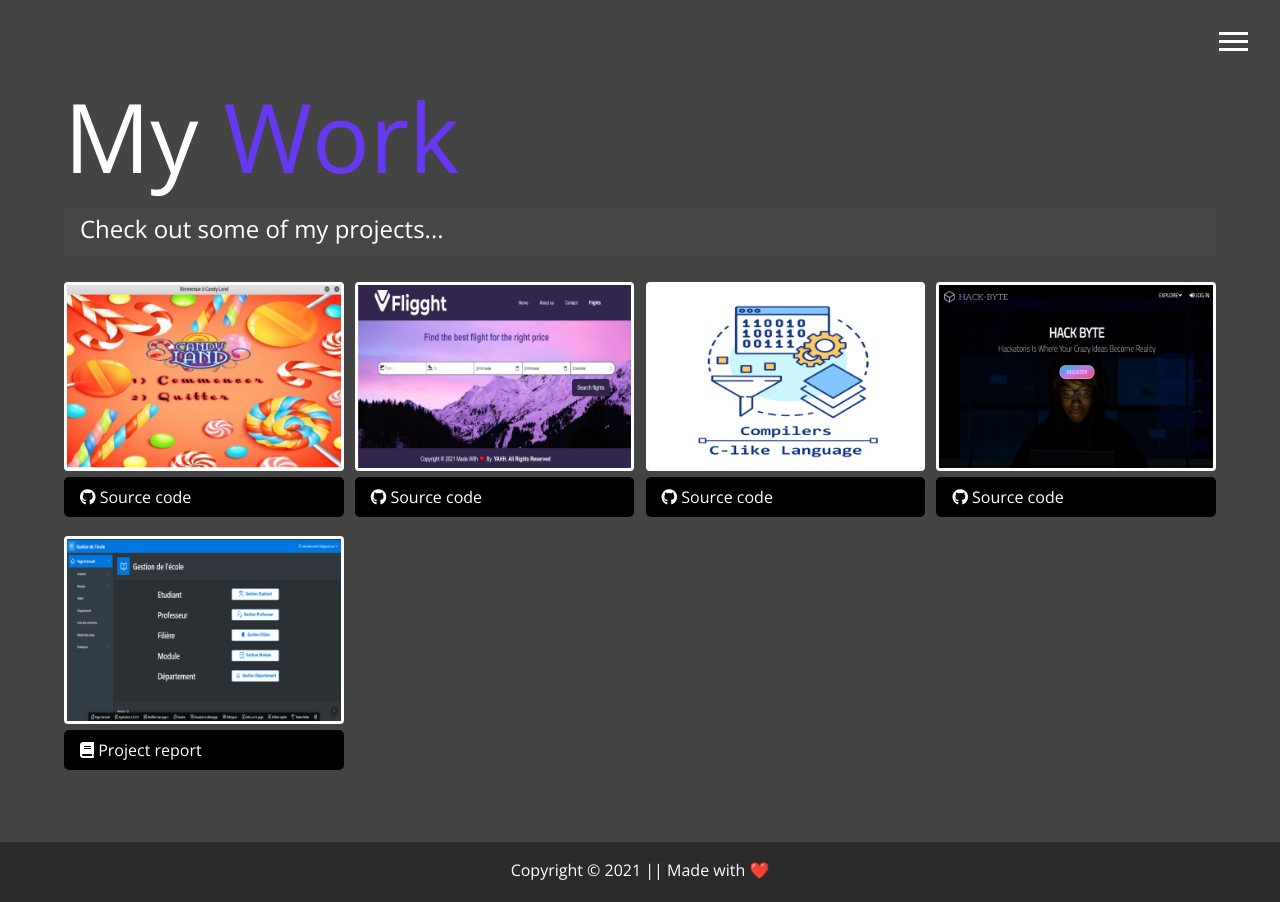
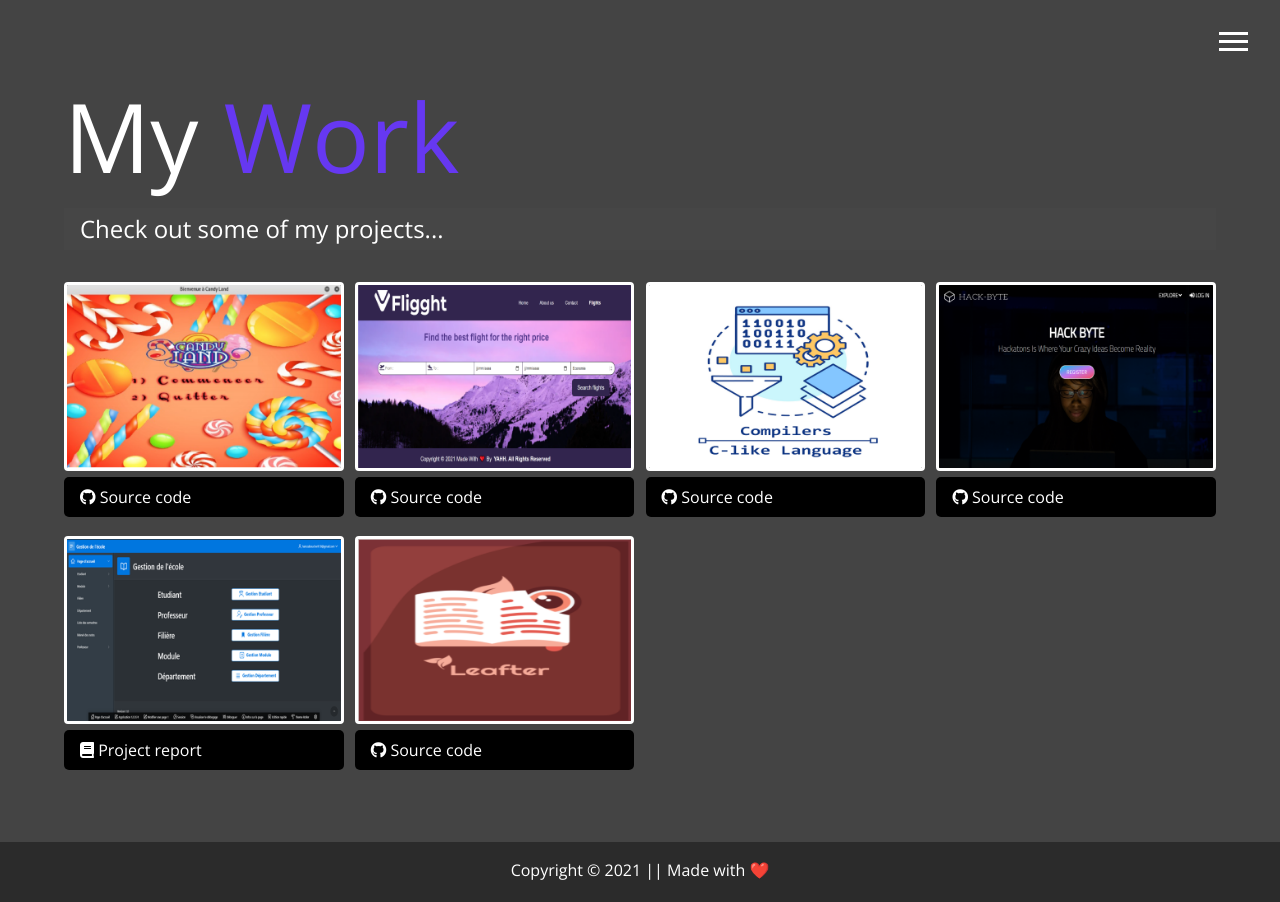
Before and after one commit to Amine-CHICHI/Amine-CHICHI.github.io, a website: page work.html in a window 1280 px wide. Drawn offline with nearby package versions, Linux system fonts and the light colour scheme.

Commit message:
Adding some projects

```diff
--- a/work.html
+++ b/work.html
@@ -65,11 +65,14 @@
                     <i class="fab fa-github"></i> Source code</a>
             </div>
             <div class="item">
-
                 <img src="../assets/gestion_d'ecole.png" alt="gestion_projet" />
-
                 <a href="https://github.com/xkaz99/School-management-system" class="btn-dark">
                     <i class="fas fa-book"></i> Project report</a>
+            </div>
+            <div class="item">
+                <img src="../assets/Leafter1.png" alt="Leafter Reader mobile application" />
+                <a href="https://github.com/Amine-CHICHI/Leafter" target="_blank" class="btn-dark">
+                    <i class="fab fa-github"></i> Source code</a>
             </div>
         </div>
     </main>
```
Also changed, not shown: assets/Leafter.png (added), assets/Leafter1.png (added).
